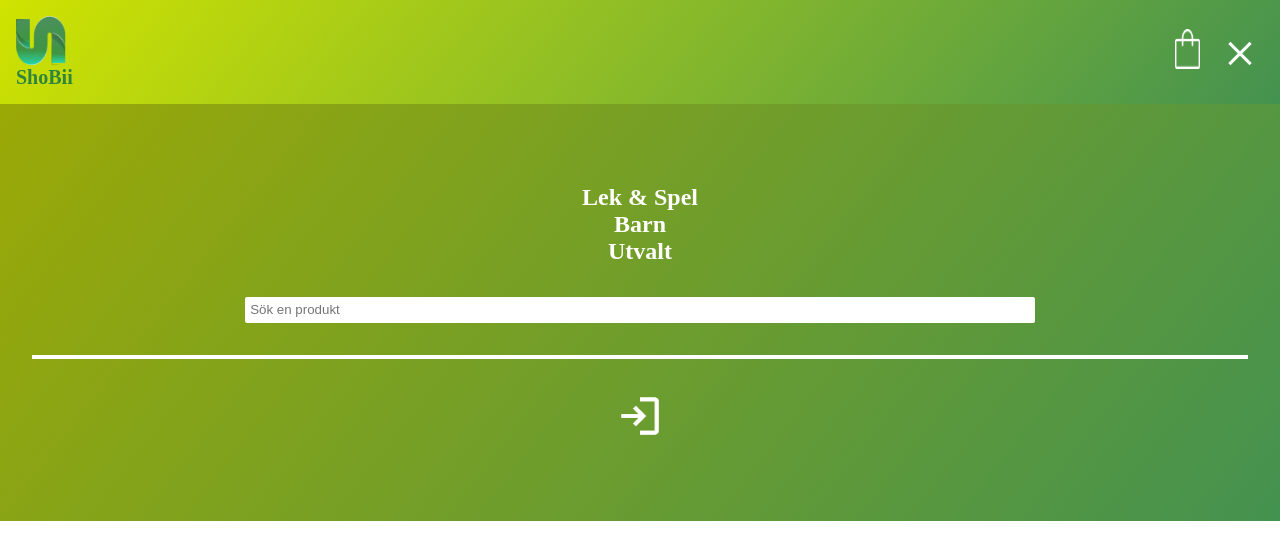
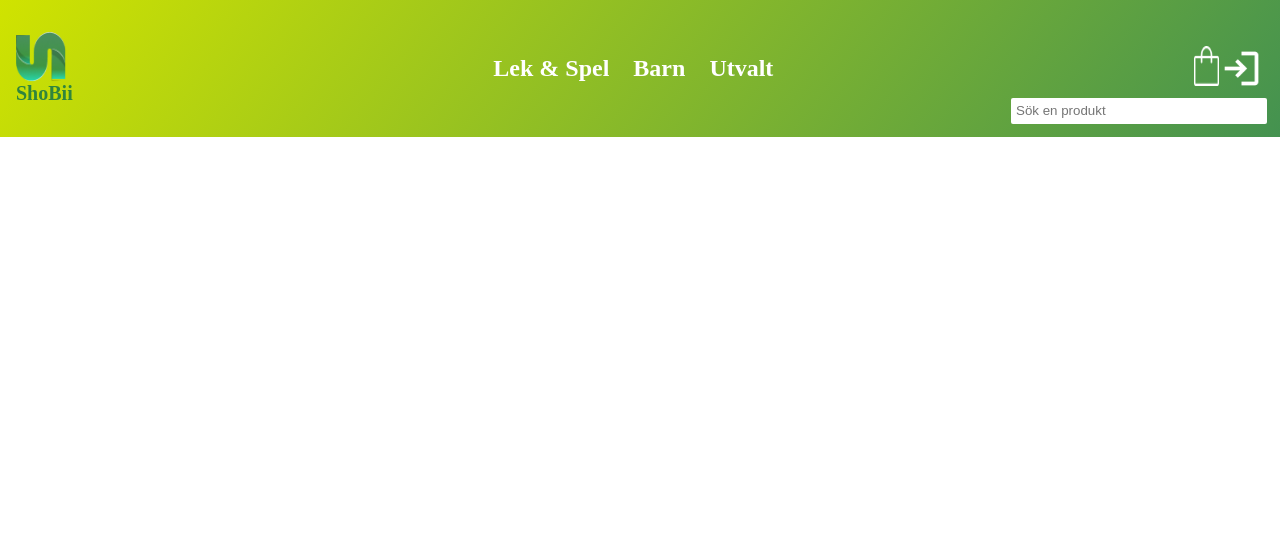
Before and after one commit to diionee18/webbshop, a React (Vite) app: page / in a window 1280 px wide. Shown: the top 560 px of the page. Built offline with nearby package versions, Linux system fonts and the light colour scheme.

Commit message:
Klar med Header Css

```diff
--- a/package.json
+++ b/package.json
@@ -18,6 +18,7 @@
     "react": "^18.2.0",
     "react-dom": "^18.2.0",
     "react-icons": "^4.8.0",
+    "react-in-viewport": "^1.0.0-alpha.30",
     "react-router-dom": "^6.11.0",
     "recoil": "^0.7.7"
   },
--- a/src/components/routes/Header/Header.css
+++ b/src/components/routes/Header/Header.css
@@ -4,7 +4,7 @@
     box-sizing: border-box;
 }
 
-.nav-wrapper{
+.nav-wrapper-mobile{
     display: flex;
     flex-direction: row;
     justify-content: space-between;
@@ -33,12 +33,12 @@ h4{
 /*Nav mobile börjar här*/
 .val-off{
     display: none;
-    position: none;
 }
 .val{
     width: 100%;
     display: flex;
     flex-direction: column;
+    align-items: center;
     gap: 2em;
     position: absolute;
     right: 0em;
@@ -50,7 +50,7 @@ h4{
 
 
 }
-nav{
+.nav-mobile{
     color: black;
     font-size: 24px;
     display: flex;
@@ -63,7 +63,7 @@ a{
     text-decoration-line: none;
 
 }
-.input{
+.input-mobile{
     border-radius: 2px;
     border: none;
     padding: .4em;
@@ -101,3 +101,96 @@ hr{
     width: 25px;
     height: 40px;
 }
+
+.nav-wrapper-desktop{
+    display: none;
+}
+
+
+@media screen and (min-width: 580px) {
+    .nav-wrapper-mobile{display: none;}
+    .nav-wrapper-desktop{
+        display: flex;
+        flex-direction: row;
+        justify-content: space-between;
+        position: relative;
+        padding: 2em 1em ;
+        align-items: center;
+        background: rgb(208,223,37);
+        background: linear-gradient(128deg, rgb(208, 227, 0) 0%, rgb(68, 146, 80) 100%);
+    }
+
+    .logo-div-desktop{
+        font-size: 20px;
+        color: white;
+        display: flex;
+        flex-direction: column;
+    }
+    .logo-desktop{
+        width: 50px;
+        height: 50px;
+    }
+
+    h4{
+        color:rgb(48, 133, 61);
+    }
+
+    .nav-div-desktop{
+        align-items: center;
+        align-content: center;
+    }
+
+
+    .nav-desktop{
+        color: black;
+        font-size: 24px;
+        display: flex;
+        flex-direction: row;
+        /* align-items: center; */
+        /* align-content: center; */
+        gap: 1em;
+        /* margin-left: 10em; */
+    }
+    a{
+        color: white;
+        font-weight: bold;
+        text-decoration-line: none;
+
+    }
+
+
+    hr{
+        border: 2px solid white;
+        width: 100%;
+    }
+
+
+    .right-desktop{
+        display: flex;
+        justify-content: space-around;
+        /* gap: 1em; */
+    }
+    .input-desktop{
+        position: absolute;
+        border-radius: 2px;
+        border: none;
+        padding: .4em;
+        width: 20%;
+        right: 1em;
+        bottom: 1em;
+
+    }
+    .login-desktop{
+        align-self: center;
+        width: 45px;
+        height: 45px;
+    }
+    .varukorg-img-desktop{
+
+        width: 25px;
+        height: 40px;
+    }
+
+
+
+  }
--- a/src/components/routes/Header/Header.jsx
+++ b/src/components/routes/Header/Header.jsx
@@ -3,41 +3,84 @@ import "./Header.css";
 import logo from "../../../assets/Logo.png";
 import varukorg from "../../../assets/varukorg.png";
 import login from "../../../assets/login.png";
-import { Fade, Fade as Hamburger } from 'hamburger-react'
+import { Fade, Fade as Hamburger } from "hamburger-react";
 import { useState } from "react";
 // import { FontAwesomeIcon  } from "@fortawesome/react-fontawesome";
 // import {  faMagnifyingGlass  } from "@fortawesome/free-solid-svg-icons";
 const Header = () => {
-    const [isOpen, setOpen] = useState(true)
-    console.log(isOpen)
+    const [isOpen, setOpen] = useState(true);
+    console.log(isOpen);
     return (
-        <div className="nav-wrapper">
-
+        <>
+            <div className="nav-wrapper-mobile">
                 <div className="logo-div">
                     <img className="logo-img logo" src={logo} alt="" />
                     <h4>ShoBii</h4>
                 </div>
 
-            <div className={isOpen ? "val": "val-off"}>
-                <nav>
+                <div className={isOpen ? "val" : "val-off"}>
+                    <nav className="nav-mobile">
                         <NavLink to={"lek & spel"}> Lek & Spel </NavLink>
                         <NavLink to={"barn"}> Barn </NavLink>
                         <NavLink to={"Utvalt"}> Utvalt </NavLink>
                     </nav>
                     {/* <FontAwesomeIcon  className="searchbar" icon={faMagnifyingGlass} /> */}
-                <input type="text" className="input" placeholder="Sök en produkt"/>
+                    <input
+                        type="text"
+                        className="input-mobile"
+                        placeholder="Sök en produkt"
+                    />
                     <hr />
                     <img className="login" src={login} alt="" />
-
                 </div>
 
                 <div className="right">
                     <img className="varukorg-img" src={varukorg} alt="" />
-                <Fade color="white" toggled={isOpen} toggle={setOpen} size={30}/>
-
-
+                    <div className="hamburger">
+                        <Fade
+                            color="white"
+                            toggled={isOpen}
+                            toggle={setOpen}
+                            size={30}
+                        />
                     </div>
                 </div>
+            </div>
+
+            <div className="nav-wrapper-desktop">
+                <div className="logo-div-desktop">
+                    <img
+                        className="logo-img-desktop logo-desktop"
+                        src={logo}
+                        alt=""
+                    />
+                    <h4>ShoBii</h4>
+                </div>
+
+                <div className="nav-div-desktop">
+                    <nav className="nav-desktop">
+                        <NavLink to={"lek & spel"}> Lek & Spel </NavLink>
+                        <NavLink to={"barn"}> Barn </NavLink>
+                        <NavLink to={"Utvalt"}> Utvalt </NavLink>
+                    </nav>
+
+                    <input
+                        type="text"
+                        className="input-desktop"
+                        placeholder="Sök en produkt"
+                    />
+                </div>
+
+                <div className="right-desktop">
+                    <img
+                        className="varukorg-img-desktop"
+                        src={varukorg}
+                        alt=""
+                    />
+                    <img className="login-desktop" src={login} alt="" />
+                </div>
+            </div>
+        </>
     );
 };
 
--- /dev/null
+++ b/src/components/routes/Header/HeaderDesktop.css
@@ -0,0 +1,87 @@
+*{
+    padding: 0;
+    margin: 0;
+    box-sizing: border-box;
+}
+
+.nav-wrapper{
+    display: flex;
+    flex-direction: row;
+    justify-content: space-between;
+    position: relative;
+    padding: 2em 1em ;
+    align-items: center;
+    background: rgb(208,223,37);
+    background: linear-gradient(128deg, rgb(208, 227, 0) 0%, rgb(68, 146, 80) 100%);
+}
+
+.logo-div{
+    font-size: 20px;
+    color: white;
+    display: flex;
+    flex-direction: column;
+}
+.logo{
+    width: 50px;
+    height: 50px;
+}
+
+h4{
+    color:rgb(48, 133, 61);
+}
+
+.nav-div{
+    align-items: center;
+    align-content: center;
+}
+
+
+nav{
+    color: black;
+    font-size: 24px;
+    display: flex;
+    flex-direction: row;
+    /* align-items: center; */
+    /* align-content: center; */
+    gap: 1em;
+    /* margin-left: 10em; */
+}
+a{
+    color: white;
+    font-weight: bold;
+    text-decoration-line: none;
+
+}
+
+
+hr{
+    border: 2px solid white;
+    width: 100%;
+}
+
+
+.right{
+    display: flex;
+    justify-content: space-around;
+    /* gap: 1em; */
+}
+.input{
+    position: absolute;
+    border-radius: 2px;
+    border: none;
+    padding: .4em;
+    width: 20%;
+    right: -2em;
+    bottom: 1em;
+
+}
+.login{
+    align-self: center;
+    width: 45px;
+    height: 45px;
+}
+.varukorg-img{
+
+    width: 25px;
+    height: 40px;
+}
--- /dev/null
+++ b/src/components/routes/Header/HeaderDesktop.jsx
@@ -0,0 +1,41 @@
+import { NavLink } from "react-router-dom";
+import "./HeaderDesktop.css";
+import logo from "../../../assets/Logo.png";
+import varukorg from "../../../assets/varukorg.png";
+import login from "../../../assets/login.png";
+import { useState } from "react";
+// import { FontAwesomeIcon  } from "@fortawesome/react-fontawesome";
+// import {  faMagnifyingGlass  } from "@fortawesome/free-solid-svg-icons";
+const HeaderDesktop = () => {
+
+    return (
+        <div className="nav-wrapper-desktop">
+
+             <div className="logo-div-desktop">
+                <img className="logo-img-desktop logo-desktop" src={logo} alt="" />
+                <h4>ShoBii</h4>
+            </div>
+
+            <div className="nav-div-desktop">
+                <nav>
+                    <NavLink to={"lek & spel"}> Lek & Spel </NavLink>
+                    <NavLink to={"barn"}> Barn </NavLink>
+                    <NavLink to={"Utvalt"}> Utvalt </NavLink>
+                </nav>
+
+
+                <input type="text" className="input-desktop" placeholder="Sök en produkt"/>
+
+            </div>
+
+             <div className="right-desktop">
+                <img className="varukorg-img-desktop" src={varukorg} alt="" />
+                <img className="login-desktop" src={login} alt="" />
+
+
+            </div>
+        </div>
+    );
+};
+
+export default HeaderDesktop;
--- a/src/components/routes/Root.jsx
+++ b/src/components/routes/Root.jsx
@@ -1,21 +1,21 @@
-import { Outlet } from "react-router-dom"
-import Header from "./Header/Header"
+import { Outlet } from "react-router-dom";
+import Header from "./Header/Header";
+import HeaderDesktop from "./Header/HeaderDesktop";
+
 
 const Root = () => {
-    return(
+
+    return (
         <>
-        <Header/>
-        <main>
-            <Outlet/>
-        </main>
+            <Header/>
+            <main>
+                <Outlet />
+            </main>
+        </>
+    );
+};
 
-
-        </>
-
-    )
-}
-
-export default Root
+export default Root;
 
 // todo: Skapa två componenter av header, dem har samma innehåll men designen ska se olika ut
 // lägg in dem här och använd conditional rendring ifall width är över en viss strl
```
Also changed, not shown: 1 other file (tests, documents, lock files or other folders). Lines whose indentation alone changed are shown as unchanged.
